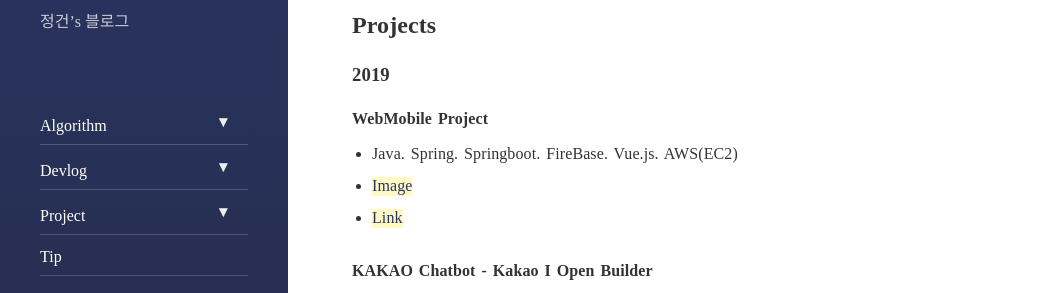
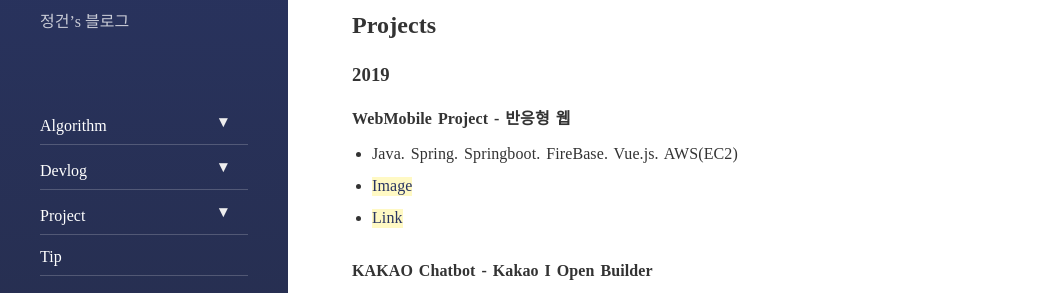
Before and after one commit to ini080/ini080.github.io, a Jekyll site: the page built from about.md, in a window 1280 px wide and 900 px high, scrolled down 1055 px. Shown: the part 150-443 px from the top of the window, without its empty margins (0-1055 px from the left). Built offline with Jekyll 4.4.1, drawn with Linux system fonts in a browser that asks for light colours; nearby versions of some CDN libraries.

Commit message:
Update about.md

```diff
--- a/about.md
+++ b/about.md
@@ -29,7 +29,7 @@
 ## Projects
 
 ### 2019
-#### WebMobile Project
+#### WebMobile Project - 반응형 웹
 - Java. Spring. Springboot. FireBase. Vue.js. AWS(EC2)
 - [Image]('./assets/img/aboutme/WebMobile.jpg)
 - [Link](https://github.com/ini080)
```
